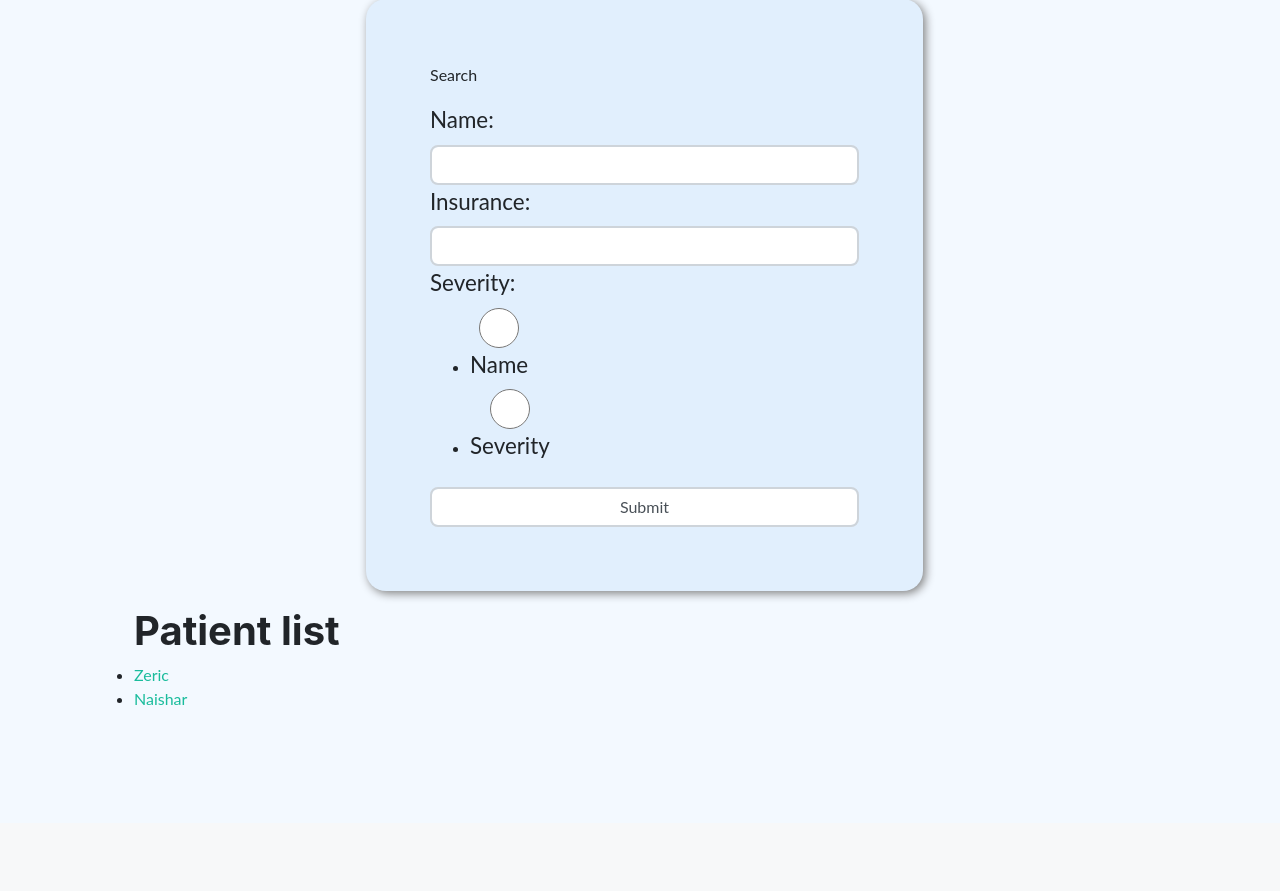
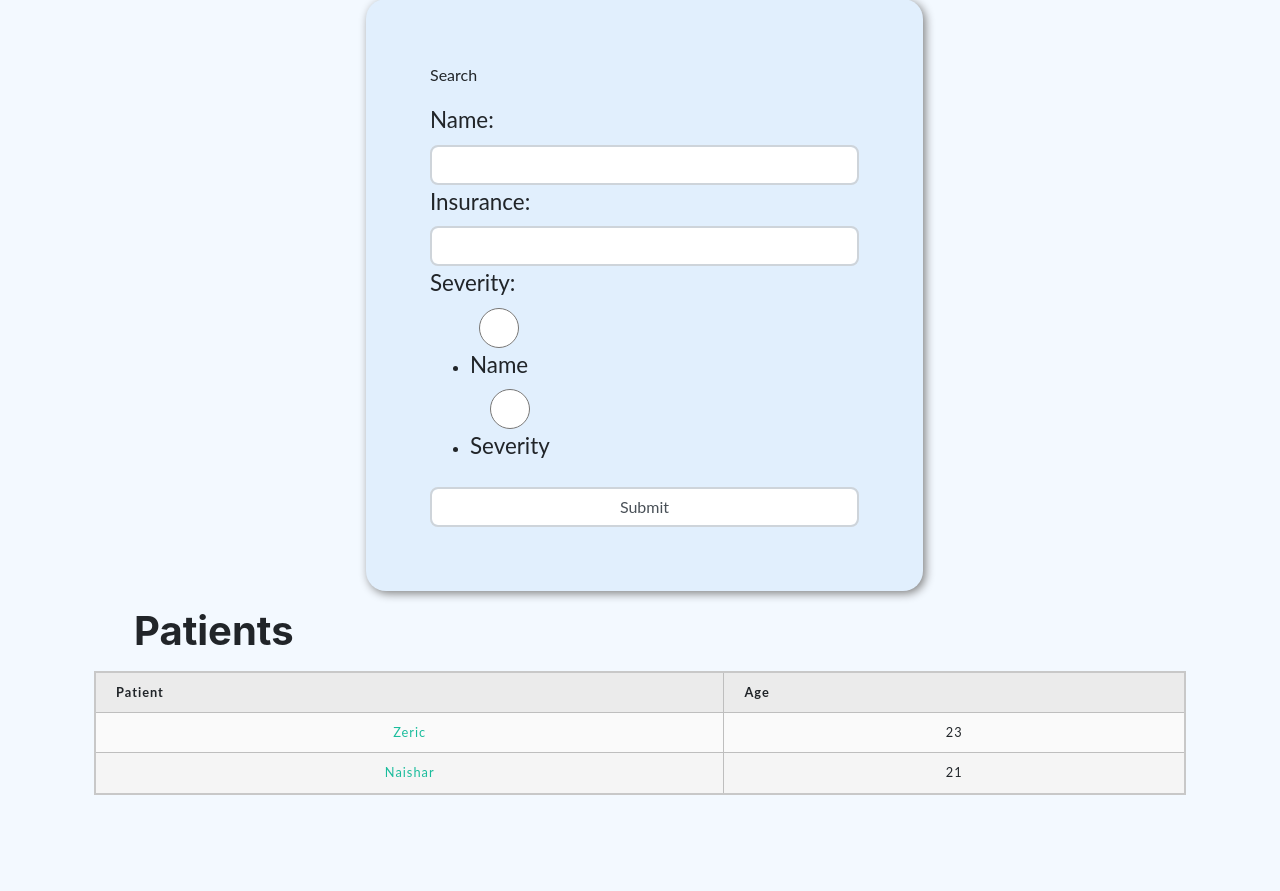
Before and after one commit to ericmiranda7/covidms, a Django app: page /patients/ in a window 1280 px wide. Shown: the part 309-1200 px from the top of the page. Before the commit the page ends 1014 px from the top, so only its background shows below. Run offline with Django 3.2, Linux system fonts and the light colour scheme; data comes from the database, SQL or seed files in the repository; both versions use the stored data as it was after the commit; some libraries are stand-ins or nearby versions.

Commit message:
style patient list

```diff
--- a/hospital/templates/hospital/patient_list.html
+++ b/hospital/templates/hospital/patient_list.html
@@ -27,13 +27,24 @@
 
         </div>
         <ul>
-            <h1>Patient list</h1>
+            <h1>Patients</h1>
+        </ul>
+
+        <table style="width: 100%">
+            <tbody>
+            <th>Patient</th>
+            <th>Age</th>
             {% for patient in object_list %}
-                <li><a href={% url 'detail' patient.id %}>{{patient.name}}</a></li>
+                <tr><td><a href={% url 'detail' patient.id %}>{{patient.name}}</a></td>
+                <td>{{ patient.age }}</td>
+                </tr>
             {% empty %}
-                <li>No articles yet.</li>
+                <tr><td>No patients yet.</td></tr>
             {% endfor %}
-        </ul>
+
+
+            </tbody>
+        </table>
     </div>
 
 </section>
--- a/static/css/styles.css
+++ b/static/css/styles.css
@@ -222,3 +222,39 @@ select{
 radio{
   height: 1em;
 }
+
+html {
+  font-family: sans-serif;
+}
+
+table {
+  border-collapse: collapse;
+  border: 2px solid rgb(200,200,200);
+  letter-spacing: 1px;
+  font-size: 0.8rem;
+}
+
+td, th {
+  border: 1px solid rgb(190,190,190);
+  padding: 10px 20px;
+}
+
+th {
+  background-color: rgb(235,235,235);
+}
+
+td {
+  text-align: center;
+}
+
+tr:nth-child(even) td {
+  background-color: rgb(250,250,250);
+}
+
+tr:nth-child(odd) td {
+  background-color: rgb(245,245,245);
+}
+
+caption {
+  padding: 10px;
+}
```
Also changed, not shown: db.sqlite3.
